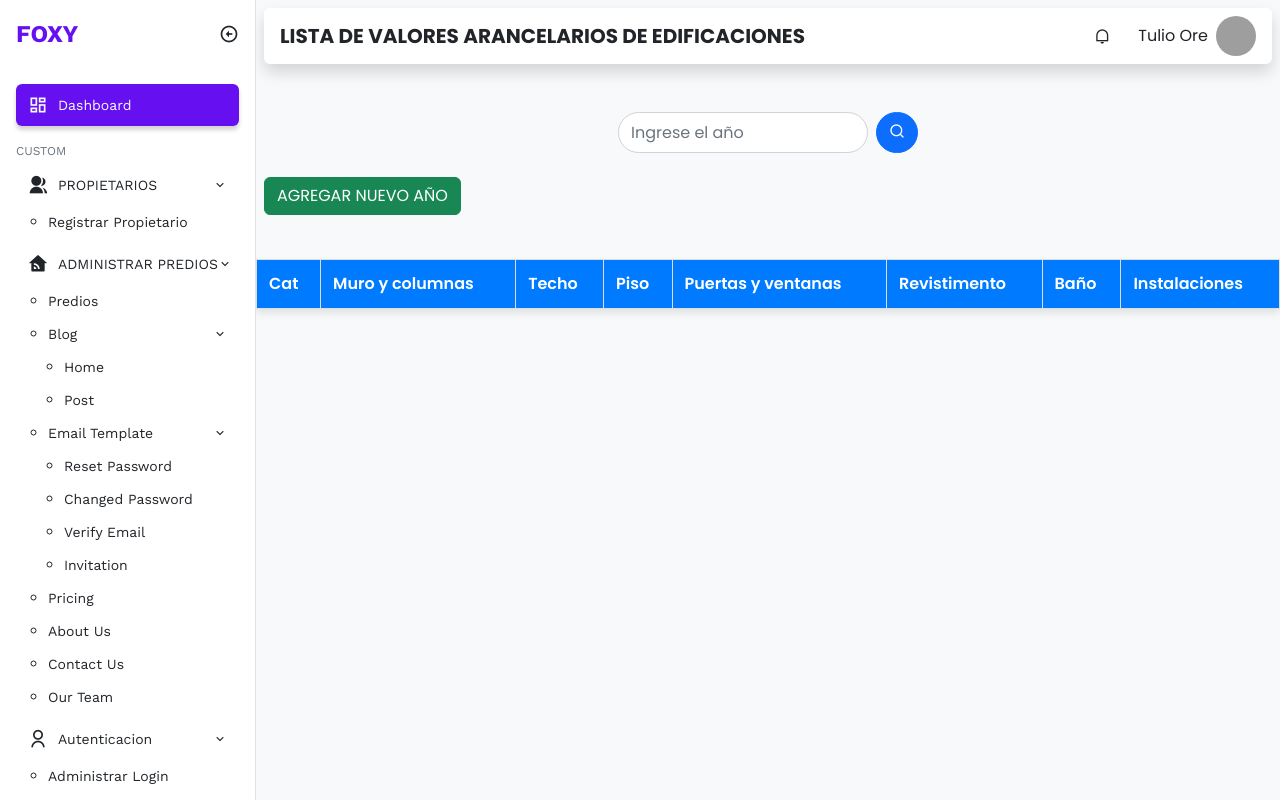
After one commit to lisonds/predios, a PHP site: page /vista/estaticos.php in a window 1280 px wide. The commit adds this page. Run offline with PHP 8.4, Linux system fonts and the light colour scheme; lists and menus that the app fills with data are empty; some libraries are stand-ins or nearby versions; grey boxes are pictures that could not be loaded.

Commit message:
agregar lista de valores arancelarios

```diff
--- /dev/null
+++ b/vista/estaticos.php
@@ -0,0 +1,327 @@
+    <!-- end: Sidebar -->
+    <?php
+    require 'template/header.php';  // Incluye el header
+
+    // Contenido principal de la página
+    ?>
+    <?php
+    require '../configuracion/config.php';  // las configuraciones
+
+    // Contenido principal de la página
+    ?>
+    <!-- start: Main -->
+    <main class="bg-light">
+        <div class="p-2">
+            <!-- start: Navbar -->
+            <nav class="px-3 py-2 bg-white rounded shadow">
+                <i class="ri-menu-line sidebar-toggle me-3 d-block d-md-none"></i>
+                <h5 class="fw-bold mb-0 me-auto">LISTA DE VALORES ARANCELARIOS DE EDIFICACIONES </h5>
+                <div class="dropdown me-3 d-none d-sm-block">
+                    <div class="cursor-pointer dropdown-toggle navbar-link" data-bs-toggle="dropdown" aria-expanded="false">
+                        <i class="ri-notification-line"></i>
+                    </div>
+                    <div class="dropdown-menu fx-dropdown-menu">
+                        <h5 class="p-3 bg-indigo text-light">Notification</h5>
+                        <div class="list-group list-group-flush">
+                            <a href="#" class="list-group-item list-group-item-action d-flex justify-content-between align-items-start">
+                                <div class="me-auto">
+                                    <div class="fw-semibold">Subheading</div>
+                                    <span class="fs-7">Content for list item</span>
+                                </div>
+                                <span class="badge bg-primary rounded-pill">14</span>
+                            </a>
+
+                        </div>
+                    </div>
+                </div>
+                <div class="dropdown">
+                    <div class="d-flex align-items-center cursor-pointer dropdown-toggle" data-bs-toggle="dropdown" aria-expanded="false">
+                        <span class="me-2 d-none d-sm-block">Tulio Ore</span>
+                        <img class="navbar-profile-image" src="https://images.unsplash.com/flagged/photo-1570612861542-284f4c12e75f?ixlib=rb-1.2.1&ixid=MnwxMjA3fDB8MHxzZWFyY2h8M3x8cGVyc29ufGVufDB8fDB8fA%3D%3D&auto=format&fit=crop&w=500&q=60" alt="Image">
+                    </div>
+                    <ul class="dropdown-menu" aria-labelledby="dropdownMenuButton1">
+                        <li><a class="dropdown-item" href="#">Perfil</a></li>
+                        <li><a class="dropdown-item" href="#">Cerrar Sesion</a></li>
+
+                    </ul>
+                </div>
+            </nav>
+            <!-- end: Navbar -->
+            <div class="container mt-5">
+            <!-- Buscador compacto -->
+                <!-- Buscador compacto con botón -->
+                <div class="input-group mb-4" style="max-width: 300px; margin: auto;">
+                    <input
+                        type="text"
+                        id="searchYear"
+                        class="form-control rounded-pill"
+                        placeholder="Ingrese el año"
+                        aria-label="Buscar año">
+                    <button
+                        class="btn btn-primary rounded-pill ms-2"
+                        id="searchButton">
+                        <i class="ri-search-line"></i>
+                    </button>
+
+                </div>
+
+                </div>
+
+
+                <!-- Botón para agregar nuevo año -->
+                <button
+                    class="btn btn-success mb-3"
+                    data-bs-toggle="modal"
+                    data-bs-target="#modalRegistroAño"
+                    id="addRegistroAñoButton">
+                    AGREGAR NUEVO AÑO
+                </button>
+                    <!-- Modal -->
+                    <div class="modal fade" id="modalRegistroAño" tabindex="-1" aria-labelledby="modalLabel" aria-hidden="true">
+                        <div class="modal-dialog modal-xl">
+                            <div class="modal-content">
+                                <div class="modal-header">
+                                    <h5 class="modal-title" id="modalLabel">REGISTRAR NUEVA LISTA <span id="codigoRegistroAnio" class="text-primary fw-bold"></span> </h5>
+                                    <button type="button" class="btn-close" data-bs-dismiss="modal" aria-label="Close"></button>
+                                </div>
+                                    <!--Año fiscal -->
+                                    <div class="col-md-4">
+                                        <label for="año" class="form-label fw-bold">AÑO</label>
+
+                                    </div>
+
+                                </div>
+
+                                <div class="row g-3 mb-3">
+                                <!-- nombre categoria -->
+                                    <div class="col-md-4">
+                                        <label for="anio" class="form-label fw-bold">Año</label>
+                                        <div class="input-group">
+                                            <select class="form-select" id="categoria" name="categoria">
+                                                <option value="" selected disabled>Seleccione categoria</option>
+                                                    <option value="A">A</option>
+                                                    <option value="B">B</option>
+                                                    <option value="C">C</option>
+                                                    <option value="D">D</option>
+                                                    <option value="E">E</option>
+                                                    <option value="F">F</option>
+                                                    <option value="G">G</option>
+                                                    <option value="H">H</option>
+                                                    <option value="I">I</option>
+
+                                            </select>
+                                        </div>
+                                    </div>
+
+                                <!-- Muros y columnas -->
+                                    <div class="col-md-4">
+                                         <label for="Muros" class="form-label fw-bold">Muros y columnas</label>
+                                            <input type="text" class="form-control" id="Muros" name="Muros" placeholder="ingrese valor de Muros y Columnas">
+                                    </div>
+
+                                    <div class="col-md-4">
+                                         <label for="techo" class="form-label fw-bold">Techo</label>
+                                            <input type="text" class="form-control" id="techo" name="techo" placeholder="ingrese valor de techo">
+                                    </div>
+
+                                    <div class="col-md-4">
+                                         <label for="piso" class="form-label fw-bold">Pisos</label>
+                                            <input type="text" class="form-control" id="piso" name="piso" placeholder="ingrese valor de piso">
+                                    </div>
+
+                                    <div class="col-md-4">
+                                         <label for="Puertas" class="form-label fw-bold">Puertas y ventanas</label>
+                                            <input type="text" class="form-control" id="Puertas" name="Puertas" placeholder="ingrese valor de las puertas">
+                                    </div>
+
+                                    <div class="col-md-4">
+                                         <label for="Revistimento" class="form-label fw-bold">Revistimento</label>
+                                            <input type="text" class="form-control" id="Revistimento" name="Revistimento" placeholder="ingrese valor de Revistimento">
+                                    </div>
+
+                                    <div class="col-md-4">
+                                         <label for="banio" class="form-label fw-bold">Baños</label>
+                                            <input type="text" class="form-control" id="banio" name="banio" placeholder="ingrese valor de los baños">
+                                    </div>
+
+                                    <div class="col-md-4">
+                                         <label for="Instalaciones" class="form-label fw-bold">Muros y columnas</label>
+                                            <input type="text" class="form-control" id="Instalaciones" name="Instalaciones" placeholder="ingrese valor de Instalaciones">
+                                    </div>
+
+
+
+                                        <!-- Botón para guardar -->
+                                            <div class="mt-4 text-end">
+                                                <button type="submit" class="btn btn-primary">Guardar</button>
+                                                <button type="button" class="btn btn-secondary" data-bs-dismiss="modal">Cerrar</button>
+                                            </div>
+
+                                    </form>
+                                </div>
+
+                            </div>
+                        </div>
+                    </div>
+
+
+
+                <!-- Tabla -->
+                <div class="table-responsive">
+                    <table class="table table-bordered custom-table">
+                        <thead class="table-primary">
+                            <tr>
+                                <th>Cat</th>
+                                <th>Muro y columnas </th>
+                                <th>Techo</th>
+                                <th>Piso</th>
+                                <th>Puertas y ventanas</th>
+                                <th>Revistimento</th>
+                                <th>Baño</th>
+                                <th>Instalaciones</th>
+
+                            </tr>
+                        </thead>
+                        <tbody id="tablaPropietarios">
+                            <!-- Filas generadas dinámicamente -->
+                        </tbody>
+                    </table>
+                </div>
+            </div>
+
+
+                <!-- INICIAR MODAL PARA EDITAR -->
+            <div class="modal fade" id="modalEditarPropietario" tabindex="-1" aria-labelledby="modalEditarPropietarioLabel" aria-hidden="true">
+                <div class="modal-dialog modal-lg">
+                    <div class="modal-content">
+                        <div class="modal-header">
+                            <h5 class="modal-title" id="modalEditarPropietarioLabel">Editar Contribuyente</h5>
+                            <button type="button" class="btn-close" data-bs-dismiss="modal" aria-label="Cerrar"></button>
+                        </div>
+                        <div class="modal-body">
+                            <form id="formEditarPropietario">
+                                <!-- nombre del propietario (oculto) -->
+                                <input type="hidden" id="idPropietarioEdit" name="idPropietario">
+
+                                <!-- Información del contribuyente -->
+                                <div class="row g-3">
+                                    <!-- Tipo de Contribuyente -->
+                                    <div class="col-md-4">
+                                        <label for="contribuyente" class="form-label fw-bold">Tipo de Contribuyente</label>
+                                        <div class="input-group">
+                                            <select class="form-select" id="contribuyenteEdit" name="contribuyenteEdit">
+                                                <option value="" selected disabled>Seleccione Tipo de Contribuyente</option>
+                                                    <option value="propietario">Propietario</option>
+                                                    <option value="conyugue">Cónyuge</option>
+                                                    <option value="copropietario">CoPropietario</option>
+                                                    <option value="exoneradas">Entidades Exoneradas</option>
+                                                    <option value="sucesiones">Sucesiones Indivisas</option>
+                                            </select>
+                                        </div>
+                                    </div>
+
+                                    <!-- Razón Social -->
+                                    <div class="col-md-4">
+                                        <label for="R_social" class="form-label fw-bold">Razón Social</label>
+                                            <div class="input-group">
+                                                <select class="form-select" id="R_socialEdit" name="R_socialEdit">
+                                                    <option value="" selected disabled>Seleccione Razón Social</option>
+                                                    <option value="persona_natural">Persona Natural</option>
+                                                    <option value="persona_juridica">Persona Jurídica</option>
+                                                </select>
+                                            </div>
+                                    </div>
+
+                                    <div class="col-md-4">
+                                        <label for="dni" class="form-label fw-bold">DNI o Ruc</label>
+                                            <div class="input-group">
+                                                <input type="text" class="form-control" id="dniEdit" name="dniEdit" placeholder="Ingrese el DNI">
+                                                <button class="btn btn-primary" type="button" id="buscarDniEdit" onclick="buscarDNI()">
+                                                    <i class="ri-search-line"></i> <!-- Ícono de búsqueda -->
+                                                </button>
+                                            </div>
+                                    </div>
+
+
+                                    <div class="row g-3 mb-3">
+                                        <!-- nombre contribuyente -->
+                                        <div class="col-md-4">
+                                            <label for="nombres" class="form-label fw-bold">Nombres</label>
+                                                <input type="text" class="form-control" id="nombresEdit" name="nombresEdit" placeholder="Ingrese su nombre completo">
+                                            </div>
+
+                                        <!-- apellido paterno del contribuyente -->
+                                            <div class="col-md-4">
+                                                <label for="apellido_p" class="form-label fw-bold">Apellido Paterno</label>
+                                                <input type="text" class="form-control" id="apellido_pEdit" name="apellido_pEdit" placeholder="Apellido paterno">
+                                            </div>
+
+                                        <!-- apellido materno del contribuyente -->
+                                            <div class="col-md-4">
+                                                <label for="apellido_m" class="form-label fw-bold">Apellido Materno</label>
+                                                <input type="text" class="form-control" id="apellido_mEdit" name="apellido_mEdit" placeholder="Apellido materno">
+                                            </div>
+
+
+                                        <!-- direccion fiscal del contribuyente (en la misma fila) -->
+                                            <div class="row g-3">
+                                                <!-- direccion -->
+                                                <div class="col-md-6">
+                                                    <label for="direccion" class="form-label fw-bold">Direccion Fiscal en DNI</label>
+                                                    <input type="text" class="form-control" id="direccionEdit" name="direccionEdit" placeholder="Ingrese la direccion" required>
+                                                </div>
+
+                                        <!-- distrito al que pertenece el contribuyente -->
+                                            <div class="col-md-3">
+                                                    <label for="distrito" class="form-label fw-bold">Distrito</label>
+                                                    <input type="text" class="form-control" id="distritoEdit" name="distritoEdit" placeholder="Ingrese el distrito" required>
+                                            </div>
+
+                                        <!-- provincia al que pertenece el contribuyente -->
+                                             <div class="col-md-3">
+                                                    <label for="provincia" class="form-label fw-bold">Provincia</label>
+                                                    <input type="text" class="form-control" id="provinciaEdit" name="provinciaEdit" placeholder="Ingrese la provincia" required>
+                                                </div>
+                                            </div>
+                                            <div class="row g-3">
+                                        <!--  provincia al que pertenece el contribuyente  -->
+                                            <div class="col-md-6">
+                                                <label for="departamento" class="form-label fw-bold">Departamento</label>
+                                                <input type="text" class="form-control" id="departamentoEdit" name="departamentoEdit" placeholder="Ingrese el departamento" required>
+                                                </div>
+                                            </div>
+
+                                    </div>
+                                </div>
+                                <!-- Botones -->
+                                <div class="mt-4 text-end">
+                                    <button type="submit" class="btn btn-primary">Guardar Cambios</button>
+                                    <button type="button" class="btn btn-secondary" data-bs-dismiss="modal">Cerrar</button>
+                                </div>
+                            </form>
+                        </div>
+                    </div>
+                </div>
+
+
+
+                    <!--modal final-->
+            </div>
+        </div>
+    </main>
+    <!-- end: Main -->
+
+ <!-- end: Sidebar -->
+ <script>
+     const base_url="<?=BASE_URL?>";//AQUI ENVIAMOS LAS DIRECCIONES A JS
+</script>
+<script src="https://cdn.jsdelivr.net/npm/sweetalert2@11"></script>
+<script src="../assets/js/jquery.min.js"></script>
+<script src="../assets/js/script-msm.js"></script>
+<script src="js/view-propietarios.js"></script>
+
+ <?php
+    require 'template/header.php';  // Incluye el header
+
+    // Contenido principal de la página
+    ?>
--- a/vista/template/header.php
+++ b/vista/template/header.php
@@ -198,7 +198,7 @@
             </li>
             <li class="sidebar-menu-item">
                 <a href="#">
-                    <i class="ri-mail-line sidebar-menu-item-icon"></i>
+                    <i class="ri-table-fill sidebar-menu-item-icon"></i>
                     LISTA DE VALORES ARANCELARIOS DE EIDFICACIONES
                 </a>
             </li>
```
